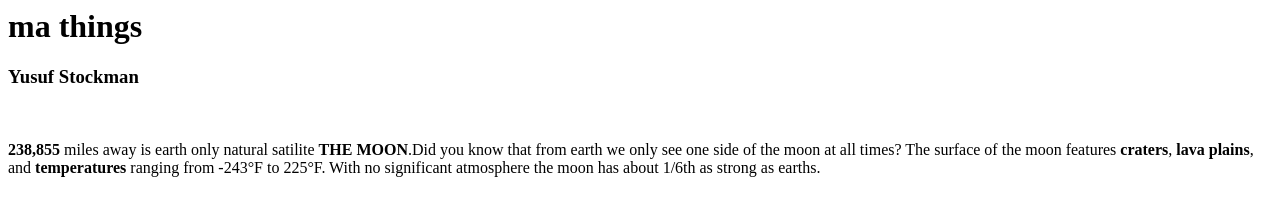
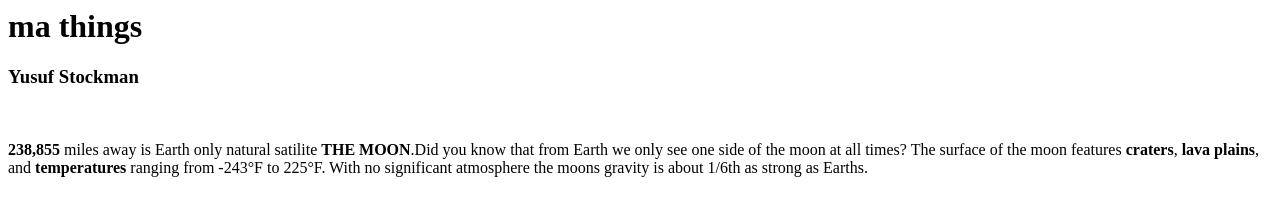
Before and after one commit to Yusuf-DACOOLDUDE/Cb-201-Article-Lab, a plain HTML site: page Index.html in a window 1280 px wide. Drawn offline with Linux system fonts and the light colour scheme.

Commit message:
made it better

```diff
--- a/Index.html
+++ b/Index.html
@@ -8,6 +8,6 @@
     <h1>ma things</h1>
     <h3>Yusuf Stockman</h3>
     <br>
-    <p><b>238,855</b> miles away is earth only natural satilite <b>THE MOON</b>.Did you know that from earth we only see one side of the moon at all times? The surface of the moon features <b>craters</b>, <b>lava plains</b>, and <b>temperatures</b> ranging from -243°F to 225°F. With no significant atmosphere the moon has about 1/6th as strong as earths.</p>
+    <p><b>238,855</b> miles away is Earth only natural satilite <b>THE MOON</b>.Did you know that from Earth we only see one side of the moon at all times? The surface of the moon features <b>craters</b>, <b>lava plains</b>, and <b>temperatures</b> ranging from -243°F to 225°F. With no significant atmosphere the moons gravity is about 1/6th as strong as Earths.</p>
 </body>
 </html>
```
